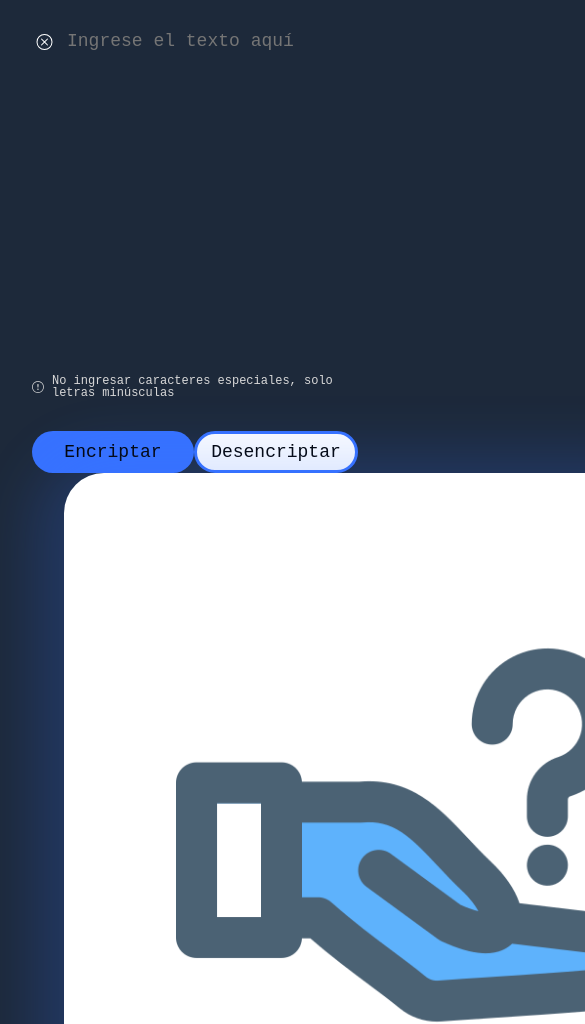
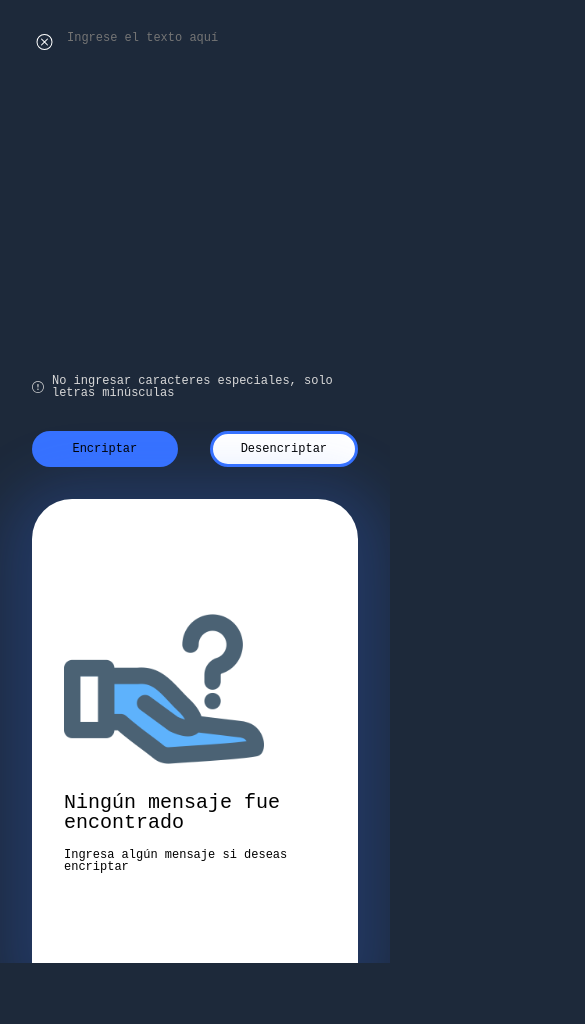
Before and after one commit to 1Aime1/Encriptador-Alura, a plain HTML site: page index.html in a window 390 px wide. Shown: the part 83-1107 px from the top of the page, 585 px wide, since content can reach past the window. After the commit the page ends 1046 px from the top, so only its background shows below. Drawn offline with nearby package versions, Linux system fonts and the light colour scheme.

Commit message:
Cambios responsive dos - fin

```diff
--- a/css/responsive.css
+++ b/css/responsive.css
@@ -75,9 +75,10 @@
     .desencripta__img{
         width: 500px;
     }
+
 }
 
-@media screen and (max-width: 1564px) {
+@media screen and (max-width: 1681px) {
     /*General ----------------------------*/
     h2{
         font-size: var(--grande);
@@ -91,20 +92,64 @@
         font-size: var(--normal);
     }
 
-    /*----------------------------------*/
-    .encripta__text{
-        font-size: var(--normal);
-    }
-}
-
-@media screen and (max-width: 1564px) {
-    /*General ----------------------------*/
     body{
         margin-top: var(--rem2);
         margin-bottom: var(--rem2);
         margin-left: var(--rem2);
     }
 
+    /*----------------------------------*/
+    .encripta__text{
+        font-size: var(--normal);
+        height:  360px;
+        width: 600px;
+    }
+
+    .desencripta{
+        padding: 4rem;
+        height: 460px;
+    }
+
+    .desencripta__img{
+        width: 400px;
+    }
+}
+
+@media screen and (max-width: 1441px) {
+
+    /*----------------------------------*/
+    .encripta__text{
+        height:  380px;
+    }
+
+    .desencripta{
+        height: 450px;
+    }
+
+    .desencripta__img{
+        width: 380px;
+    }
+}
+
+@media screen and (max-width: 1025px) {
+
+    /*----------------------------------*/
+    .encripta__text{
+        height:  450px;
+        width: 470px;
+    }
+
+    .encripta__botones{
+        gap: 2rem;
+    }
+    .desencripta{
+        padding: var(--rem2);
+        height: 600px;
+    }
+
+    .desencripta__img{
+        width: 280px;
+    }
 }
 
 @media screen and (max-width: 769px) {
@@ -121,16 +166,23 @@
     .encriptador{
         display: flex;
         flex-direction: column;
+        gap: 2rem;
     }
 
     .encripta__text{
         height:  310px;
-        width: 600px;
+        width: 520px;
     }
 
     .desencripta{
-        padding: 7rem;
-        height: 610px;
+        width: auto; /*-----*/
+        display: flex;
+        flex-direction: column;
+        justify-content: center;
+        margin-left: 0;
+        padding: 5rem;
+        border-bottom-left-radius: 0;
+        border-top-right-radius: var(--border-radio);
     }
 
     .desencripta__img{
@@ -138,3 +190,67 @@
     }
 
 }
+
+
+@media screen and (max-width: 698px) {
+    .encripta__text{
+        width: 420px;
+    }
+    .desencripta__img{
+        width: 300px;
+    }
+
+    .desencripta{
+        height: 400px;
+    }
+
+}
+
+@media screen and (max-width: 518px) {
+    /*General ----------------------------*/
+    h2{
+        font-size: var(--grande-m);
+    }
+
+    p{
+        font-size: var(--normal-m);
+    }
+
+    button{
+        font-size: var(--normal-m);
+    }
+
+    .desencripta{
+        padding: 2rem;
+    }
+
+    .encripta__text{
+        font-size: var(--normal-m);
+        width: 320px;
+    }
+    .desencripta__img{
+        width: 200px;
+    }
+
+}
+
+@media screen and (max-width: 518px) {
+    .encripta__text{
+        width: 270px;
+    }
+    .desencripta__img{
+        width: 200px;
+    }
+
+}
+
+@media screen and (max-width: 321px) {
+    .encripta__text{
+        height:  260px;
+        width: 200px;
+    }
+    .desencripta__img{
+        width: 150px;
+    }
+
+}
--- a/css/style.css
+++ b/css/style.css
@@ -143,6 +143,7 @@ button{
     height: 400px;
     display: flex;
     flex-direction: column;
+    justify-content: center;
     margin-left: var(--rem2);
     background-color: var(--background-letra-B);
     box-shadow: var(--sombra-principal);
@@ -177,7 +178,10 @@ button{
 }
 
 .desencripta__text{
-    overflow: visible;
+    overflow-y: auto;
+    height: min-content;
+    min-height: 2em;
+    word-wrap: break-word;
 }
 
 .desencripta__img{
```
